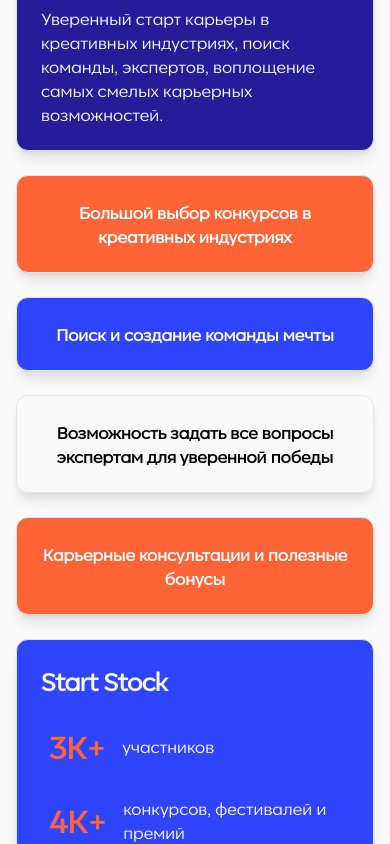
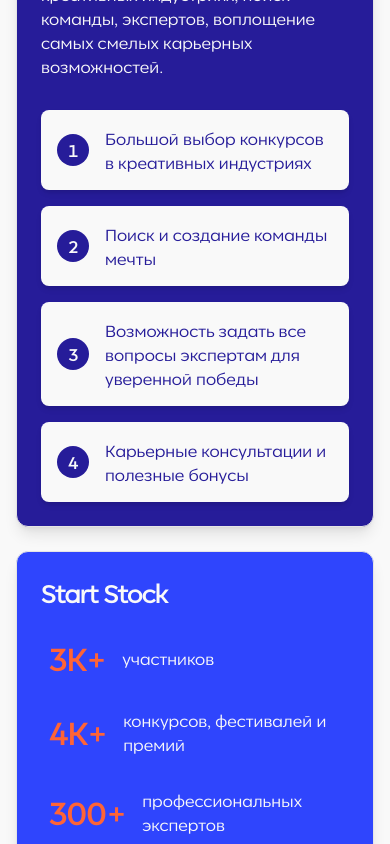
Before and after one commit to Leladatan/start_stock_frontend, a Next.js app: page / in a window 390 px wide. Shown: the part 3280-4124 px from the top of the page. Built offline with nearby package versions, Linux system fonts and the light colour scheme.

Commit message:
FIX правки

```diff
--- a/src/views/(site)/home/const/index.ts
+++ b/src/views/(site)/home/const/index.ts
@@ -97,10 +97,10 @@
 ];
 
 export const colorBlocks = [
-  {bg: "bg-purple-200", text: "Большой выбор конкурсов в креативных индустриях"},
-  {bg: "bg-blue-200", text: "Поиск и создание команды мечты"},
-  {bg: "bg-green-200", text: "Возможность задать все вопросы экспертам для уверенной победы"},
-  {bg: "bg-yellow-200", text: "Карьерные консультации и полезные бонусы"},
+  {text: "Большой выбор конкурсов в креативных индустриях"},
+  {text: "Поиск и создание команды мечты"},
+  {text: "Возможность задать все вопросы экспертам для уверенной победы"},
+  {text: "Карьерные консультации и полезные бонусы"},
 ];
 
 export const stories = [
--- a/src/views/(site)/home/ui/sections/cubic-blocks-section/index.tsx
+++ b/src/views/(site)/home/ui/sections/cubic-blocks-section/index.tsx
@@ -1,50 +1,87 @@
 "use client";
 
-import { useState } from "react";
+import { useEffect } from "react";
 import { Card, CardContent, CardHeader, CardTitle } from "@/shared/components/ui/card";
-import { motion } from "framer-motion";
+import { motion, useAnimation } from "framer-motion";
+import { useInView } from "react-intersection-observer";
 import { colorBlocks, stats } from "../../../const";
 
 const CubicBlocksSection = () => {
-  const [hoveredCard, setHoveredCard] = useState<number | null>(null);
+  const controls = useAnimation();
+  const [ref, inView] = useInView({
+    triggerOnce: true,
+    threshold: 0.1,
+  });
+
+  useEffect(() => {
+    if (inView) {
+      controls.start("visible");
+    }
+  }, [controls, inView]);
+
+  const containerVariants = {
+    hidden: { opacity: 0, y: 50 },
+    visible: {
+      opacity: 1,
+      y: 0,
+      transition: {
+        duration: 0.5,
+        when: "beforeChildren",
+        staggerChildren: 0.1,
+      },
+    },
+  };
+
+  const itemVariants = {
+    hidden: { opacity: 0, y: 20 },
+    visible: {
+      opacity: 1,
+      y: 0,
+      transition: { duration: 0.5 },
+    },
+  };
 
   return (
-      <section className="w-full py-12 md:py-24 bg-backgrounds-light">
-        <div className="container mx-auto px-4 grid grid-cols-1 md:grid-cols-3 gap-6">
-          <Card className="md:col-span-3 bg-backgrounds-indigo shadow-lg">
+    <motion.section
+      ref={ref}
+      initial="hidden"
+      animate={controls}
+      variants={containerVariants}
+      className="w-full pb-6 md:pb-12 bg-backgrounds-light"
+    >
+      <div className="container mx-auto px-4 flex flex-col md:flex-row justify-between gap-6">
+        <motion.div variants={itemVariants} className="w-full h-full md:w-3/5">
+          <Card className="bg-backgrounds-indigo shadow-lg">
             <CardHeader>
               <CardTitle className="text-2xl font-bold text-text-light">Что такое Start Stock?</CardTitle>
             </CardHeader>
-            <CardContent>
+            <CardContent className="flex flex-col gap-4">
               <p className="text-text-light">
                 Уверенный старт карьеры в креативных индустриях, поиск команды, экспертов, воплощение самых смелых
                 карьерных возможностей.
               </p>
-            </CardContent>
-          </Card>
-
+              <div className="flex flex-col gap-4 mt-4">
                 {colorBlocks.map((block, index) => (
                   <motion.div
                     key={index}
-                  whileHover={{scale: 1.05}}
-                  onHoverStart={() => setHoveredCard(index)}
-                  onHoverEnd={() => setHoveredCard(null)}
+                    variants={itemVariants}
+                    className="flex items-center space-x-4 p-4 bg-backgrounds-light rounded-lg shadow-md"
                   >
-                <Card className={`bg-backgrounds-${['orange', 'blue', 'red'][index % 3]} shadow-lg h-full`}>
-                  <CardContent className="flex items-center justify-center h-full p-6">
-                    <motion.p
-                        className="text-center font-semibold"
-                        animate={{scale: hoveredCard === index ? 1.1 : 1}}
-                        style={{color: index === 2 ? "black" : "white"}}
+                    <div
+                      className="flex-shrink-0 w-8 h-8 bg-backgrounds-indigo text-text-light rounded-full flex items-center justify-center font-bold"
                     >
-                      {block.text}
-                    </motion.p>
+                      {index + 1}
+                    </div>
+                    <p className="text-md text-text-indigo flex-grow">{block.text}</p>
+                  </motion.div>
+                ))}
+              </div>
             </CardContent>
           </Card>
         </motion.div>
-          ))}
 
-          <Card className="md:col-span-2 bg-backgrounds-blue shadow-lg overflow-hidden">
+        <motion.div variants={itemVariants} className="w-full h-full md:w-2/5">
+          <Card className="bg-backgrounds-blue shadow-lg overflow-hidden">
             <CardHeader>
               <CardTitle className="text-2xl font-bold text-text-light">Start Stock</CardTitle>
             </CardHeader>
@@ -53,12 +90,13 @@
                 {stats.map((stat, index) => (
                   <motion.div
                     key={index}
+                    variants={itemVariants}
                     className="flex items-center space-x-4 p-2 rounded-lg transition-colors duration-300 hover:bg-backgrounds-light hover:bg-opacity-10"
-                        whileHover={{scale: 1.05}}
+                    whileHover={{ scale: 1.05 }}
                   >
                     <motion.div
                       className="text-3xl font-bold text-text-orange"
-                          whileHover={{scale: 1.2}}
+                      whileHover={{ scale: 1.2 }}
                     >
                       {stat.number}
                     </motion.div>
@@ -68,8 +106,9 @@
               </div>
             </CardContent>
           </Card>
+        </motion.div>
       </div>
-      </section>
+    </motion.section>
   );
 };
 
```
Also changed, not shown: src/app/layout.tsx (+8 -10 lines), public/icons/fifth.png (renamed from public/icons/fiveth.png). Lines whose indentation alone changed are shown as unchanged.
